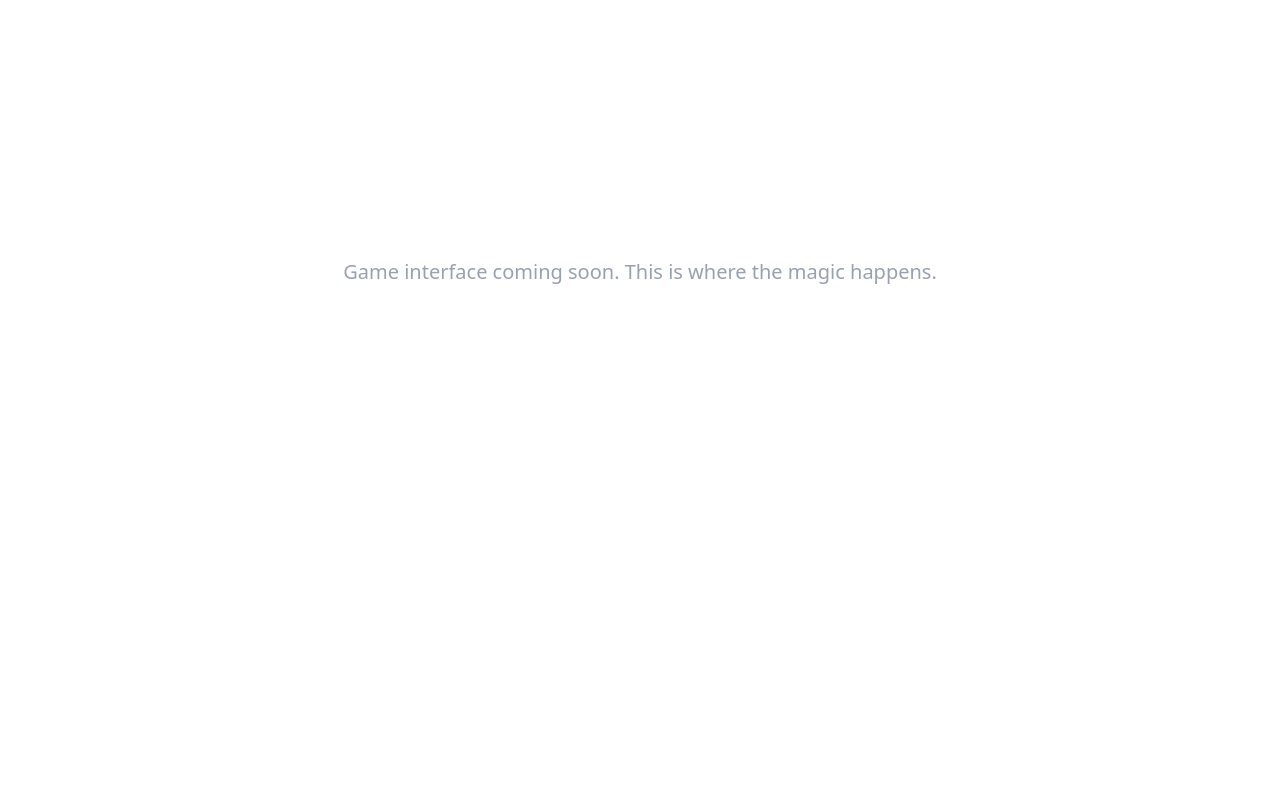
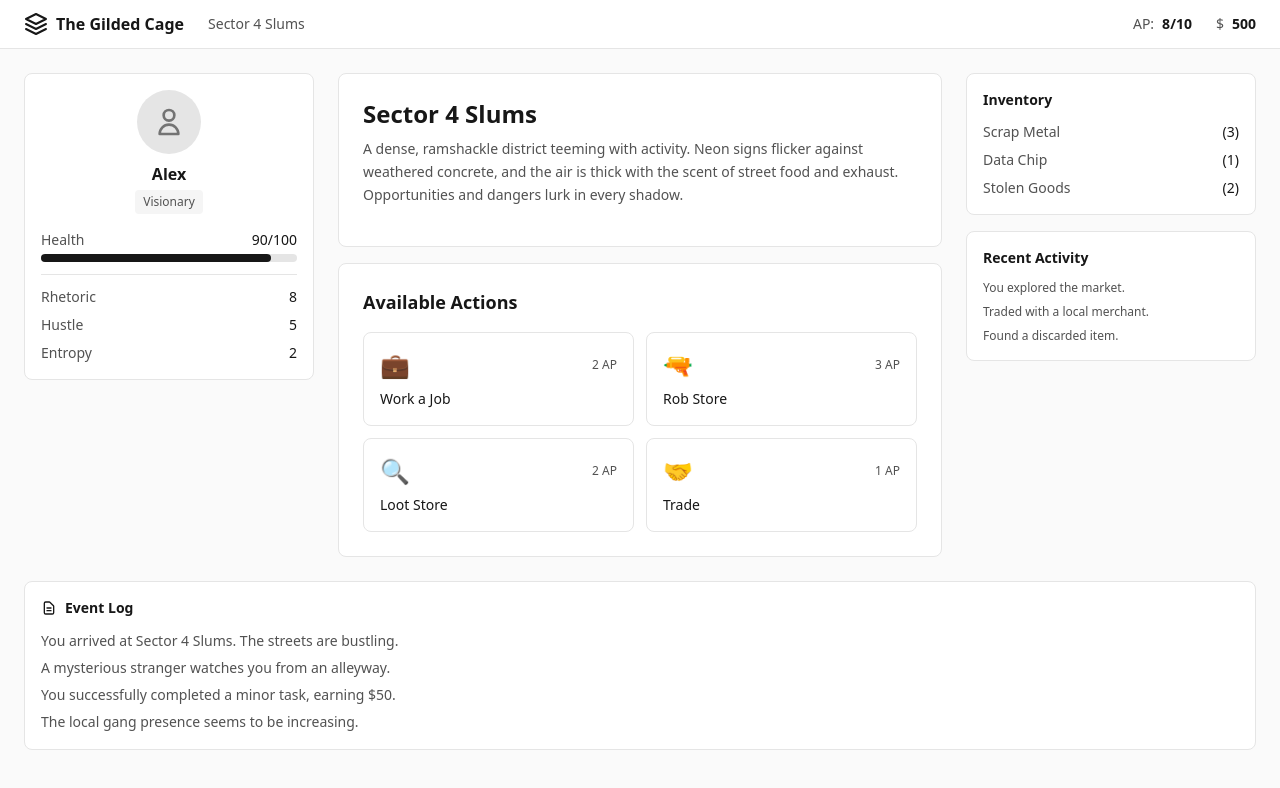
Before and after one commit to tomiwa-a/gilded-cage, a React (Vite) app: page /game in a window 1280 px wide. Shown: the top 788 px of the page. Built offline with nearby package versions, Linux system fonts and the light colour scheme.

Commit message:
setup base gamepage

```diff
--- a/src/pages/GamePage.tsx
+++ b/src/pages/GamePage.tsx
@@ -1,25 +1,194 @@
 import { useNavigate } from 'react-router-dom';
+import LogoIcon from '../components/icons/LogoIcon';
 
 export default function GamePage() {
   const navigate = useNavigate();
 
+  const mockPlayer = {
+    name: "Alex",
+    archetype: "Visionary",
+    health: 90,
+    maxHealth: 100,
+    ap: 8,
+    maxAp: 10,
+    money: 500,
+    stats: {
+      rhetoric: 8,
+      hustle: 5,
+      entropy: 2,
+    },
+  };
+
+  const mockLocation = {
+    name: "Sector 4 Slums",
+    description: "A dense, ramshackle district teeming with activity. Neon signs flicker against weathered concrete, and the air is thick with the scent of street food and exhaust. Opportunities and dangers lurk in every shadow.",
+    owner: null,
+    statusEffects: [],
+  };
+
+  const mockActions = [
+    { id: 1, name: "Work a Job", cost: 2, icon: "💼" },
+    { id: 2, name: "Rob Store", cost: 3, icon: "🔫" },
+    { id: 3, name: "Loot Store", cost: 2, icon: "🔍" },
+    { id: 4, name: "Trade", cost: 1, icon: "🤝" },
+  ];
+
+  const mockInventory = [
+    { name: "Scrap Metal", quantity: 3 },
+    { name: "Data Chip", quantity: 1 },
+    { name: "Stolen Goods", quantity: 2 },
+  ];
+
+  const mockEventLog = [
+    "You arrived at Sector 4 Slums. The streets are bustling.",
+    "A mysterious stranger watches you from an alleyway.",
+    "You successfully completed a minor task, earning $50.",
+    "The local gang presence seems to be increasing.",
+  ];
+
   return (
-    <div className="min-h-screen bg-cage-darker text-white">
-      <div className="container mx-auto px-6 py-8">
-        <button
-          onClick={() => navigate('/')}
-          className="mb-8 px-6 py-2 bg-cage-dark border border-cage-purple/30 rounded-lg hover:border-cage-purple transition-all"
-        >
-          ← Back to Landing
-        </button>
+    <div className="min-h-screen bg-neutral-50">
+      <nav className="bg-white border-b border-neutral-200">
+        <div className="max-w-7xl mx-auto px-6 py-3 flex items-center justify-between">
+          <div className="flex items-center gap-6">
+            <button onClick={() => navigate('/')} className="flex items-center gap-2 hover:opacity-70 transition-opacity">
+              <div className="w-6 h-6 text-neutral-900">
+                <LogoIcon />
+              </div>
+              <span className="font-semibold text-neutral-900">The Gilded Cage</span>
+            </button>
+            <div className="text-neutral-600 text-sm">
+              {mockLocation.name}
+            </div>
+          </div>
+          <div className="flex items-center gap-6">
+            <div className="flex items-center gap-2 text-sm">
+              <span className="text-neutral-600">AP:</span>
+              <span className="font-semibold text-neutral-900">{mockPlayer.ap}/{mockPlayer.maxAp}</span>
+            </div>
+            <div className="flex items-center gap-2 text-sm">
+              <span className="text-neutral-600">$</span>
+              <span className="font-semibold text-neutral-900">{mockPlayer.money}</span>
+            </div>
+          </div>
+        </div>
+      </nav>
 
-        <div className="text-center py-20">
-          <h1 className="text-5xl font-bold mb-6 bg-gradient-to-r from-cage-purple to-cage-blue bg-clip-text text-transparent">
-            The Game Begins...
-          </h1>
-          <p className="text-gray-400 text-xl">
-            Game interface coming soon. This is where the magic happens.
-          </p>
+      <div className="max-w-7xl mx-auto p-6">
+        <div className="grid grid-cols-12 gap-6">
+          <aside className="col-span-3 space-y-4">
+            <div className="bg-white border border-neutral-200 rounded-lg p-4">
+              <div className="flex flex-col items-center mb-4">
+                <div className="w-16 h-16 bg-neutral-200 rounded-full flex items-center justify-center mb-2">
+                  <svg className="w-8 h-8 text-neutral-500" fill="none" stroke="currentColor" viewBox="0 0 24 24">
+                    <path strokeLinecap="round" strokeLinejoin="round" strokeWidth={2} d="M16 7a4 4 0 11-8 0 4 4 0 018 0zM12 14a7 7 0 00-7 7h14a7 7 0 00-7-7z" />
+                  </svg>
+                </div>
+                <h3 className="font-semibold text-neutral-900">{mockPlayer.name}</h3>
+                <span className="text-xs text-neutral-600 bg-neutral-100 px-2 py-1 rounded mt-1">
+                  {mockPlayer.archetype}
+                </span>
+              </div>
+
+              <div className="space-y-3">
+                <div>
+                  <div className="flex items-center justify-between text-sm mb-1">
+                    <span className="text-neutral-600">Health</span>
+                    <span className="text-neutral-900 font-medium">{mockPlayer.health}/{mockPlayer.maxHealth}</span>
+                  </div>
+                  <div className="w-full bg-neutral-200 rounded-full h-2">
+                    <div
+                      className="bg-neutral-900 h-2 rounded-full"
+                      style={{ width: `${(mockPlayer.health / mockPlayer.maxHealth) * 100}%` }}
+                    />
+                  </div>
+                </div>
+
+                <div className="pt-3 border-t border-neutral-200 space-y-2">
+                  <div className="flex items-center justify-between text-sm">
+                    <span className="text-neutral-600">Rhetoric</span>
+                    <span className="text-neutral-900 font-medium">{mockPlayer.stats.rhetoric}</span>
+                  </div>
+                  <div className="flex items-center justify-between text-sm">
+                    <span className="text-neutral-600">Hustle</span>
+                    <span className="text-neutral-900 font-medium">{mockPlayer.stats.hustle}</span>
+                  </div>
+                  <div className="flex items-center justify-between text-sm">
+                    <span className="text-neutral-600">Entropy</span>
+                    <span className="text-neutral-900 font-medium">{mockPlayer.stats.entropy}</span>
+                  </div>
+                </div>
+              </div>
+            </div>
+          </aside>
+
+          <main className="col-span-6 space-y-4">
+            <div className="bg-white border border-neutral-200 rounded-lg p-6">
+              <div className="flex items-start justify-between mb-4">
+                <div>
+                  <h2 className="text-2xl font-bold text-neutral-900 mb-2">{mockLocation.name}</h2>
+                  <p className="text-sm text-neutral-600 leading-relaxed">
+                    {mockLocation.description}
+                  </p>
+                </div>
+              </div>
+            </div>
+
+            <div className="bg-white border border-neutral-200 rounded-lg p-6">
+              <h3 className="text-lg font-semibold text-neutral-900 mb-4">Available Actions</h3>
+              <div className="grid grid-cols-2 gap-3">
+                {mockActions.map((action) => (
+                  <button
+                    key={action.id}
+                    className="p-4 border border-neutral-200 rounded-lg hover:border-neutral-900 hover:bg-neutral-50 transition-all text-left"
+                  >
+                    <div className="flex items-center justify-between mb-2">
+                      <span className="text-2xl">{action.icon}</span>
+                      <span className="text-xs text-neutral-600">{action.cost} AP</span>
+                    </div>
+                    <div className="font-medium text-neutral-900 text-sm">{action.name}</div>
+                  </button>
+                ))}
+              </div>
+            </div>
+          </main>
+
+          <aside className="col-span-3 space-y-4">
+            <div className="bg-white border border-neutral-200 rounded-lg p-4">
+              <h3 className="text-sm font-semibold text-neutral-900 mb-3">Inventory</h3>
+              <div className="space-y-2">
+                {mockInventory.map((item, idx) => (
+                  <div key={idx} className="flex items-center justify-between text-sm">
+                    <span className="text-neutral-600">{item.name}</span>
+                    <span className="text-neutral-900 font-medium">({item.quantity})</span>
+                  </div>
+                ))}
+              </div>
+            </div>
+
+            <div className="bg-white border border-neutral-200 rounded-lg p-4">
+              <h3 className="text-sm font-semibold text-neutral-900 mb-3">Recent Activity</h3>
+              <div className="space-y-2 text-xs text-neutral-600">
+                <p>You explored the market.</p>
+                <p>Traded with a local merchant.</p>
+                <p>Found a discarded item.</p>
+              </div>
+            </div>
+          </aside>
+        </div>
+
+        <div className="mt-6 bg-white border border-neutral-200 rounded-lg p-4">
+          <h3 className="text-sm font-semibold text-neutral-900 mb-3 flex items-center gap-2">
+            <svg className="w-4 h-4" fill="none" stroke="currentColor" viewBox="0 0 24 24">
+              <path strokeLinecap="round" strokeLinejoin="round" strokeWidth={2} d="M9 12h6m-6 4h6m2 5H7a2 2 0 01-2-2V5a2 2 0 012-2h5.586a1 1 0 01.707.293l5.414 5.414a1 1 0 01.293.707V19a2 2 0 01-2 2z" />
+            </svg>
+            Event Log
+          </h3>
+          <div className="space-y-1 text-sm text-neutral-600 max-h-32 overflow-y-auto">
+            {mockEventLog.map((event, idx) => (
+              <p key={idx} className="leading-relaxed">{event}</p>
+            ))}
+          </div>
         </div>
       </div>
     </div>
```
